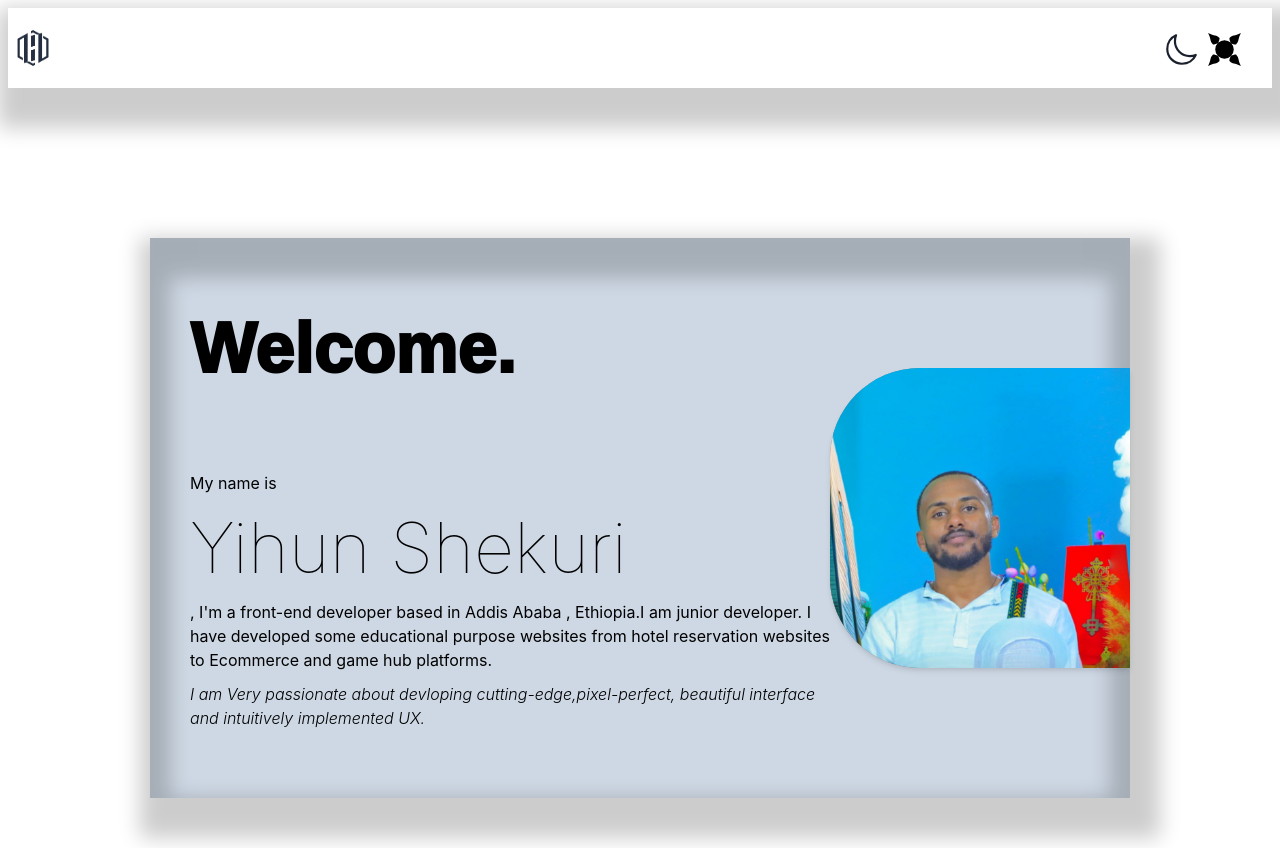
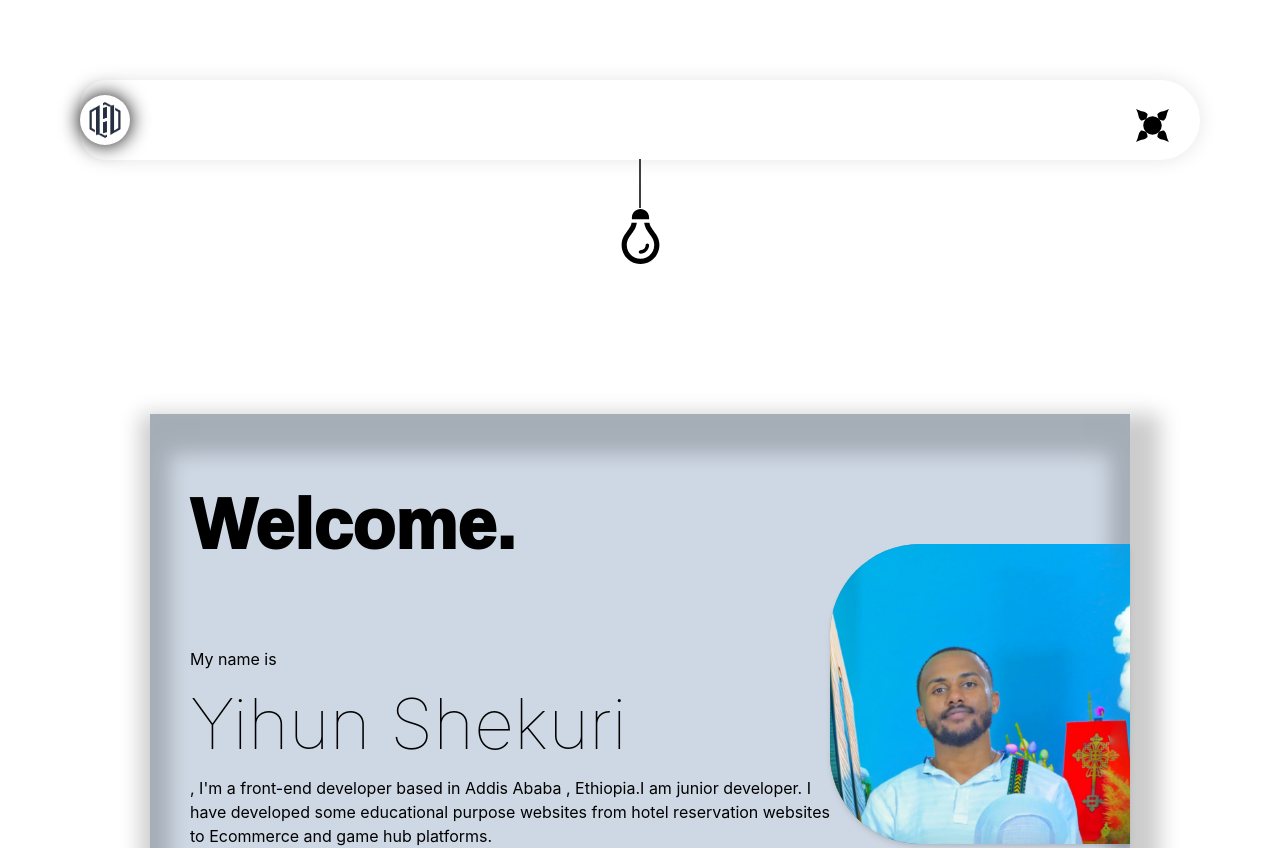
Before and after one commit to hailemichael121/Mine, a React (Vite) app: page / in a window 1280 px wide. Shown: the top 848 px of the page. Built offline with nearby package versions, Linux system fonts and the light colour scheme.

Commit message:
edited colormode switch with hanging bulb

```diff
--- a/src/components/ColorModeSwitch.tsx
+++ b/src/components/ColorModeSwitch.tsx
@@ -1,14 +1,15 @@
 import { Button, HStack, useColorMode } from "@chakra-ui/react";
-import { IoMoonOutline } from "react-icons/io5";
-import { IoSunnyOutline } from "react-icons/io5";
+
+import { FaRegLightbulb } from "react-icons/fa6";
+import { FaLightbulb } from "react-icons/fa";
 
 const ColorModeSwitch = () => {
   const { toggleColorMode, colorMode } = useColorMode();
 
   return (
-    <HStack>
+    <HStack display="flex" justifyContent="center" alignItems="center">
       <Button
-        pb={2}
+        pt={45}
         onClick={toggleColorMode}
         background="transparent"
         size="100px"
@@ -16,9 +17,49 @@ const ColorModeSwitch = () => {
         transition="1.5s"
       >
         {colorMode === "dark" ? (
-          <IoSunnyOutline color="black" size={35} />
+          <>
+            <FaLightbulb
+              style={{ transform: "rotate(180deg)" }}
+              color="#f1c008"
+              size={52}
+            />
+            <span
+              style={{
+                position: "absolute",
+                top: "-5px", // Adjust top position for desired wire length
+                left: "50%", // Center the line horizontally
+                transform: "translateX(-50%)", // Offset for proper centering
+                width: "0",
+                height: "100",
+                borderTop: "49px solid  #f1c008", // Adjust color and thickness
+                borderLeft: "1px solid #f1c008",
+                borderRight: "1px solid  #f1c008",
+                borderBottom: "2px solid #f1c008",
+              }}
+            />
+          </>
         ) : (
-          <IoMoonOutline size={35} />
+          <>
+            <FaRegLightbulb
+              style={{ transform: "rotate(180deg)" }}
+              color="black"
+              size={55}
+            />
+            <span
+              style={{
+                position: "absolute",
+                top: "-5px", // Adjust top position for desired wire length
+                left: "50%", // Center the line horizontally
+                transform: "translateX(-50%)", // Offset for proper centering
+                width: "0",
+                height: "100",
+                borderTop: "49px solid black", // Adjust color and thickness
+                borderLeft: "1px solid black",
+                borderRight: "3px solid none",
+                borderBottom: "1px solid none",
+              }}
+            />
+          </>
         )}
       </Button>
     </HStack>
--- a/src/components/top/Header.tsx
+++ b/src/components/top/Header.tsx
@@ -5,28 +5,43 @@ import ColorModeSwitch from "../ColorModeSwitch";
 
 const Header = () => {
   const { colorMode } = useColorMode();
+
   return (
     <>
       <Box
-        margin={2}
-        backgroundColor={colorMode === "dark" ? "wheat" : "White"}
+        mt={20}
+        mr={20}
+        ml={20}
+        mb={1}
+        backgroundColor={"transparent"}
         display={"flex"}
         alignItems="center" // Vertically centers content within the Box
         justifyContent="space-between"
         minWidth={"10vh"}
         minHeight={"10vh"}
-        boxShadow=" 10px 20px 20px 20px rgba(0, 0, 0, 0.2)"
+        boxShadow=" 0px 0px 20px 0px rgba(0, 0, 0, 0.1)"
+        borderLeftRadius="30px"
+        borderRightRadius="45px"
+        borderWidth={0}
       >
-        <Image width="50px" height="50px" src=" src/assets/Logo2Bg.png" />
+        <Image
+          backgroundColor={colorMode === "dark" ? "White" : "transparent"}
+          borderRadius={colorMode === "dark" ? "30px" : "30px"}
+          boxShadow=" 0px 0px 20px 0px rgba(1, 1, 1)"
+          width="50px"
+          height="50px"
+          src=" src/assets/Logo2Bg.png"
+        />{" "}
         <Stack
           margin="20px 30px 10px 0px"
           direction="row"
           justifyContent={"space-between"}
         >
-          <ColorModeSwitch />
           <RotatingMenu />
         </Stack>
       </Box>
+
+      <ColorModeSwitch />
     </>
   );
 };
--- a/src/components/top/RotatingMenu.tsx
+++ b/src/components/top/RotatingMenu.tsx
@@ -33,7 +33,7 @@ const Header = () => {
         transition=" 10s " // Adjust transition for menu swing
         cursor="cell"
         _active={{ transform: "rotate(360deg)" }}
-        color={colorMode === "dark" ? "black" : "black"}
+        color={colorMode === "dark" ? "white" : "black"}
         onClick={handleClick}
       >
         <GiLevelFour size={35} />
```
